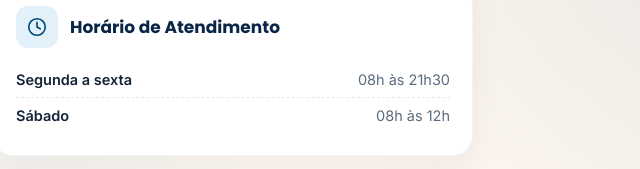
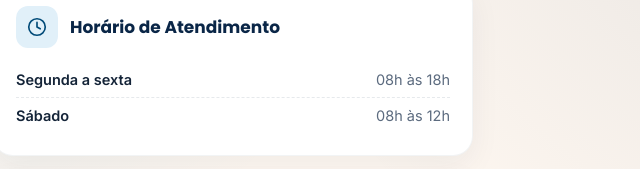
Before and after one commit to sistemasuni-cesu/links, a plain HTML site: page index.html in a window 1280 px wide. Shown: the part 243-412 px from the top of the page, 407-1047 px from the left. Drawn offline with Linux system fonts and the light colour scheme.

Commit message:
Update index.html

```diff
--- a/index.html
+++ b/index.html
@@ -256,7 +256,7 @@
       </div>
       <div class="schedule-row">
         <span class="days">Segunda a sexta</span>
-        <span class="hours">08h às 21h30</span>
+        <span class="hours">08h às 18h</span>
       </div>
       <div class="schedule-row">
         <span class="days">Sábado</span>
```
